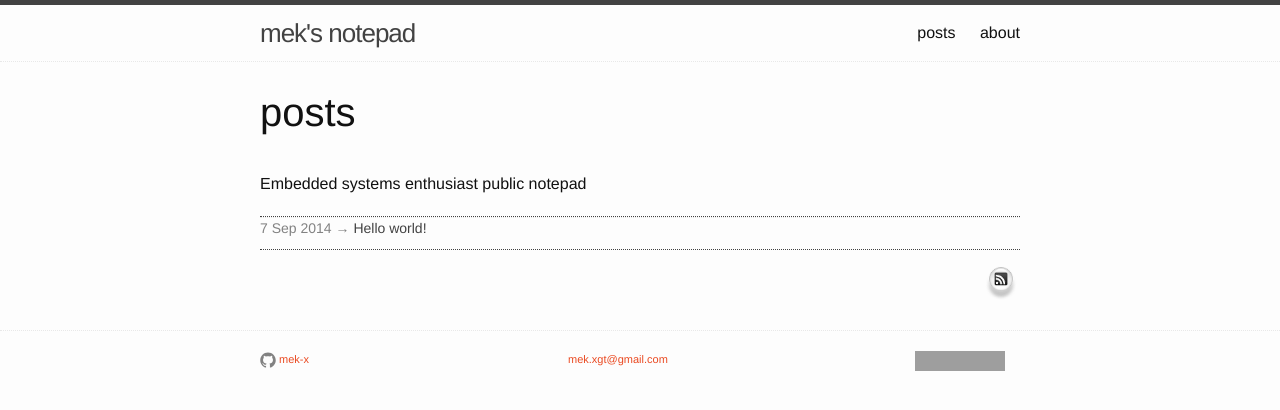
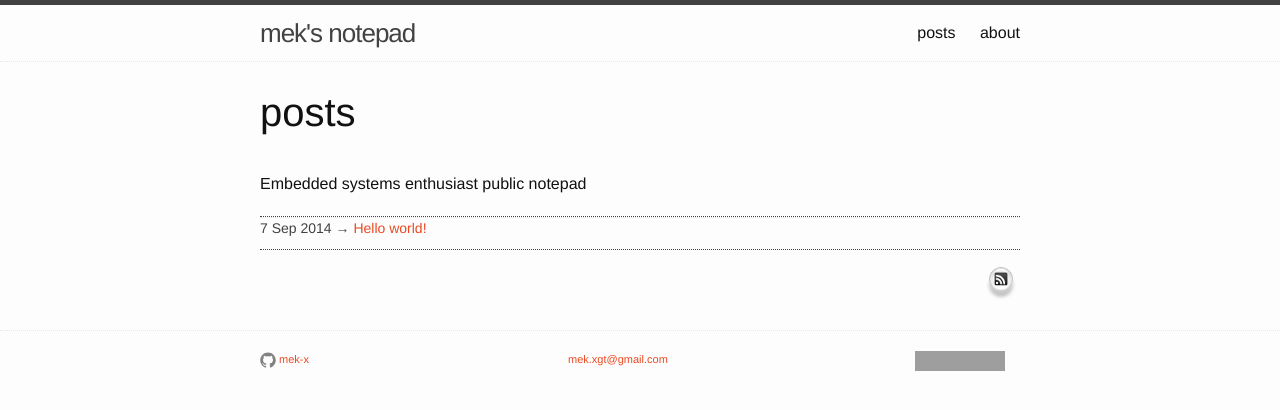
Before and after one commit to mek-x/mek-x.github.io, a Jekyll site: the page built from index.html, in a window 1280 px wide. Shown: the top 410 px of the page. Built offline with Jekyll 4.4.1, drawn with Linux system fonts in a browser that asks for light colours; grey boxes are pictures that could not be loaded.

Commit message:
main: fix some colors

```diff
--- a/_sass/_base.scss
+++ b/_sass/_base.scss
@@ -92,7 +92,7 @@ a {
     text-decoration: none;
 
     &:visited {
-        color: darken($brand-color, 15%);
+        color: darken($brand-color, 30%);
     }
 
     &:hover {
--- a/_sass/_layout.scss
+++ b/_sass/_layout.scss
@@ -184,11 +184,11 @@
 
 .post-meta {
     font-size: $small-font-size;
-    color: $grey-color;
+    color: $grey-color-dark;
 }
 
 .post-link {
-    color: $grey-color-dark;
+    color: $brand-color;
 }
 
 
```
